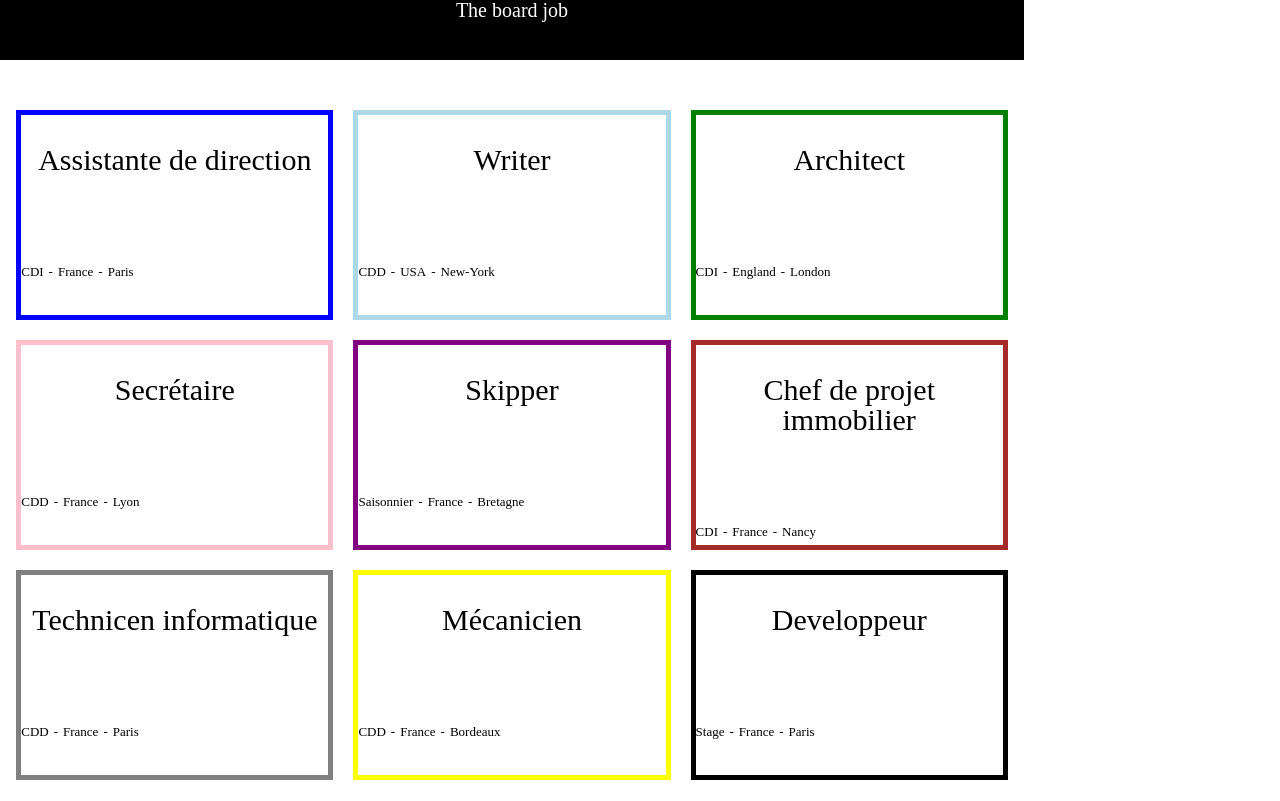
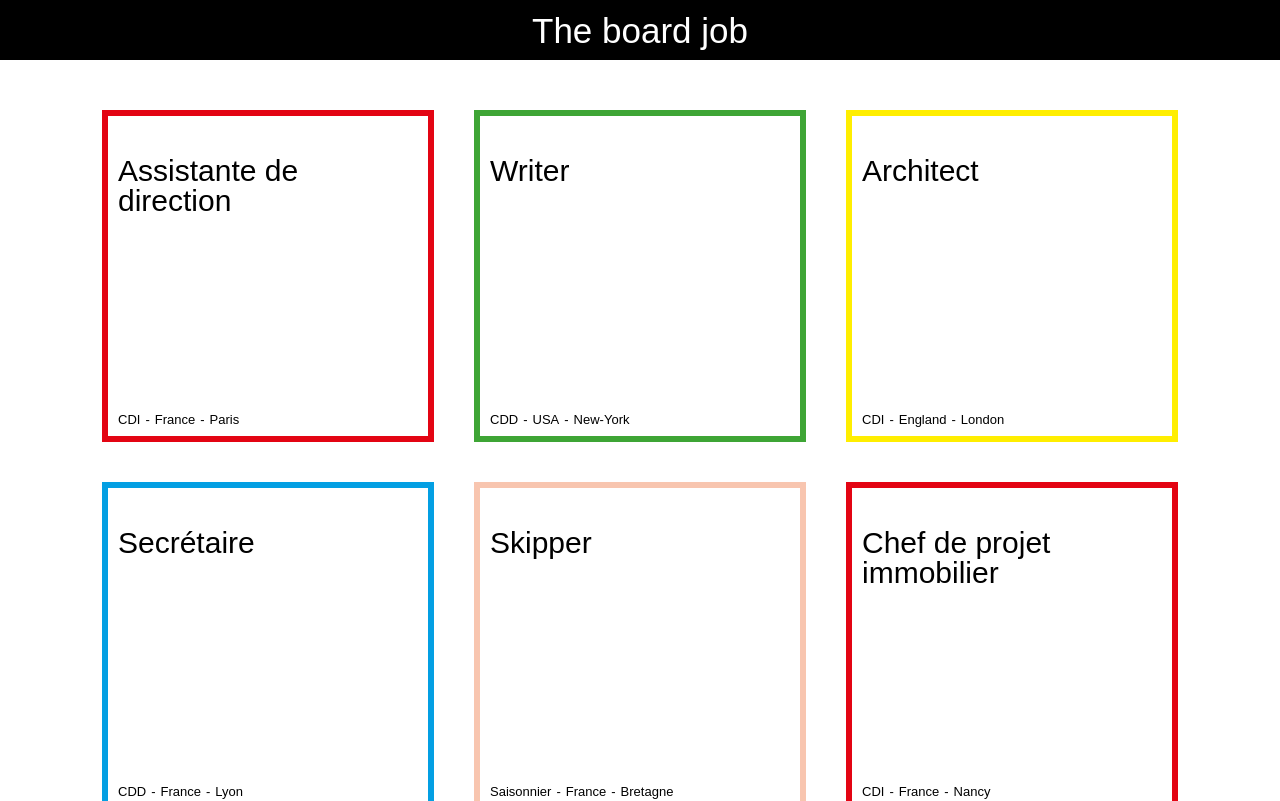
Before and after one commit to leila-boumediene/jobs, a React (Create React App) app: page / in a window 1280 px wide. Shown: the top 801 px of the page. Built offline with nearby package versions, Linux system fonts and the light colour scheme.

Commit message:
modification

```diff
--- a/src/App.css
+++ b/src/App.css
@@ -1,51 +1,69 @@
-body {
-  width: 1024px;
-}
-
-h2 {
-  font-size: 30px;
-  margin-top: 30px;
-}
 .Header {
   background-color: black;
   color: white;
   height: 60px;
   width: 100%;
   margin-bottom: 30px;
-  text-align: center;
+  align-items: center;
+  display: flex;
   justify-content: center;
-  font-size: 20px;
+  font-size: 35px;
+  font-family: Arial, Helvetica, sans-serif;
 }
 
 .Work {
-  width: 100%;
+  width: 1200px;
   display: flex;
   margin-left: 10px;
   flex-wrap: wrap;
   justify-content: center;
   flex-direction: center;
+  margin-left: auto;
+  margin-right: auto;
 }
 .content {
-  width: 30%;
-  height: 200px;
+  width: 300px;
+  height: 300px;
   justify-content: space-between;
-  margin-right: 20px;
-  margin-top: 20px;
-  text-align: center;
+  margin: 20px;
   justify-content: center;
+  padding: 10px;
+  position: relative;
+  font-family: Arial, Helvetica, sans-serif;
+}
+h2 {
+  font-size: 30px;
+  margin-top: 30px;
 }
 
 .content > div {
   display: flex;
   font-size: small;
   align-items: flex-end;
-  margin-top: 90px;
+  bottom: 10px;
+  position: absolute;
 }
 .content > div span {
   padding: 5px;
   align-items: flex-end;
 }
-.Work .content:first-child {
+
+.content:nth-child(5n + 1) {
+  border: #e30413 6px solid;
+}
+.content:nth-child(5n + 2) {
+  border: #3ea535 6px solid;
+}
+.content:nth-child(5n + 3) {
+  border: #ffee00 6px solid;
+}
+.content:nth-child(5n + 4) {
+  border: #039fe3 6px solid;
+}
+.content:nth-child(5n + 5) {
+  border: #f8c5af 6px solid;
+}
+/*.Work .content:first-child {
   border: blue solid 5px;
 }
 
@@ -72,13 +90,14 @@ h2 {
 }
 .Work .content:last-child {
   border: black 5px solid;
-}
+}*/
 
 .footer {
   background-color: lightgrey;
   text-align: center;
   height: 30px;
   margin-top: 100px;
+  display: flex;
   justify-content: center;
   align-items: center;
 }
```
Also changed, not shown: 1 other file (tests, documents, lock files or other folders).
